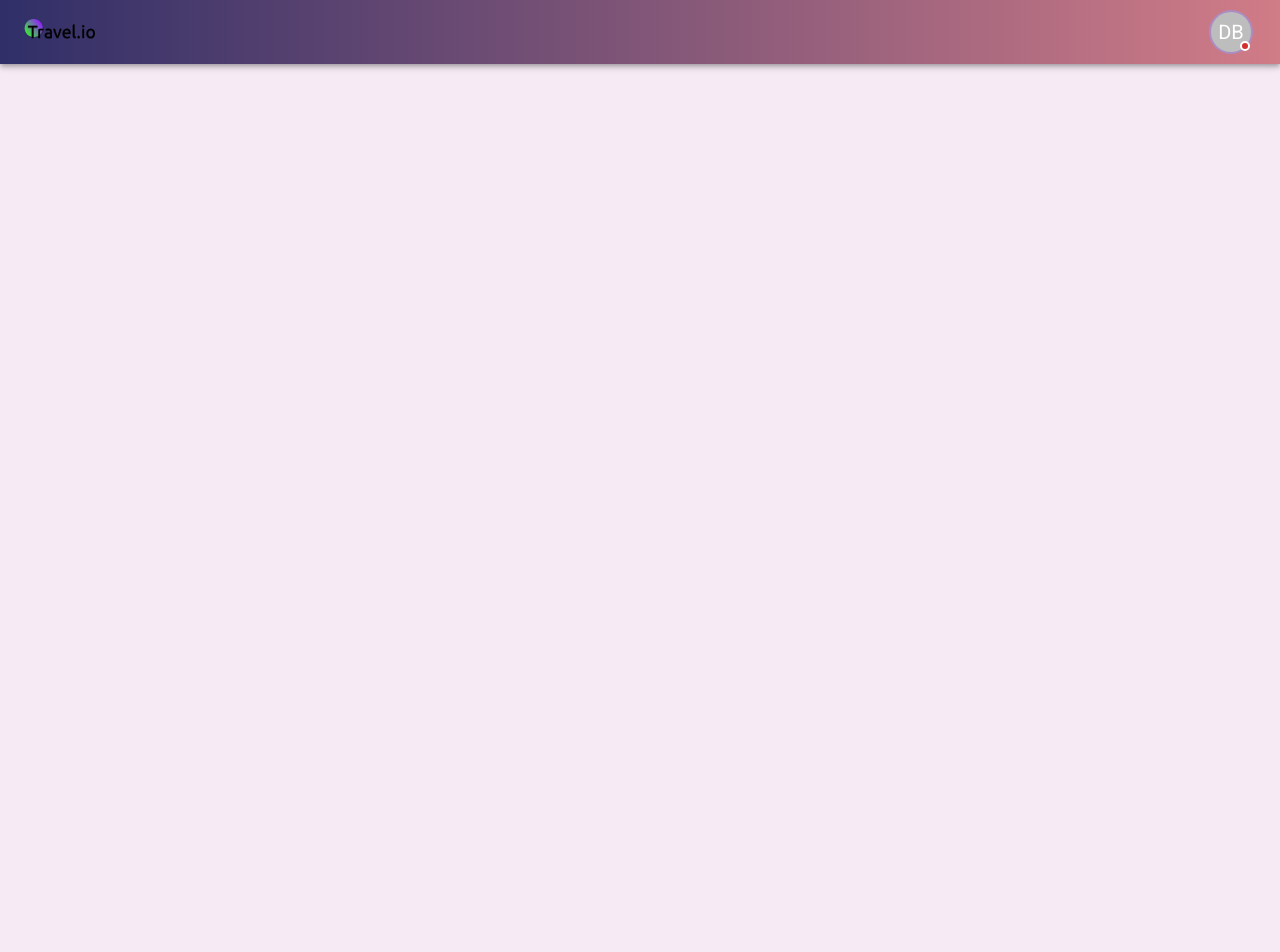
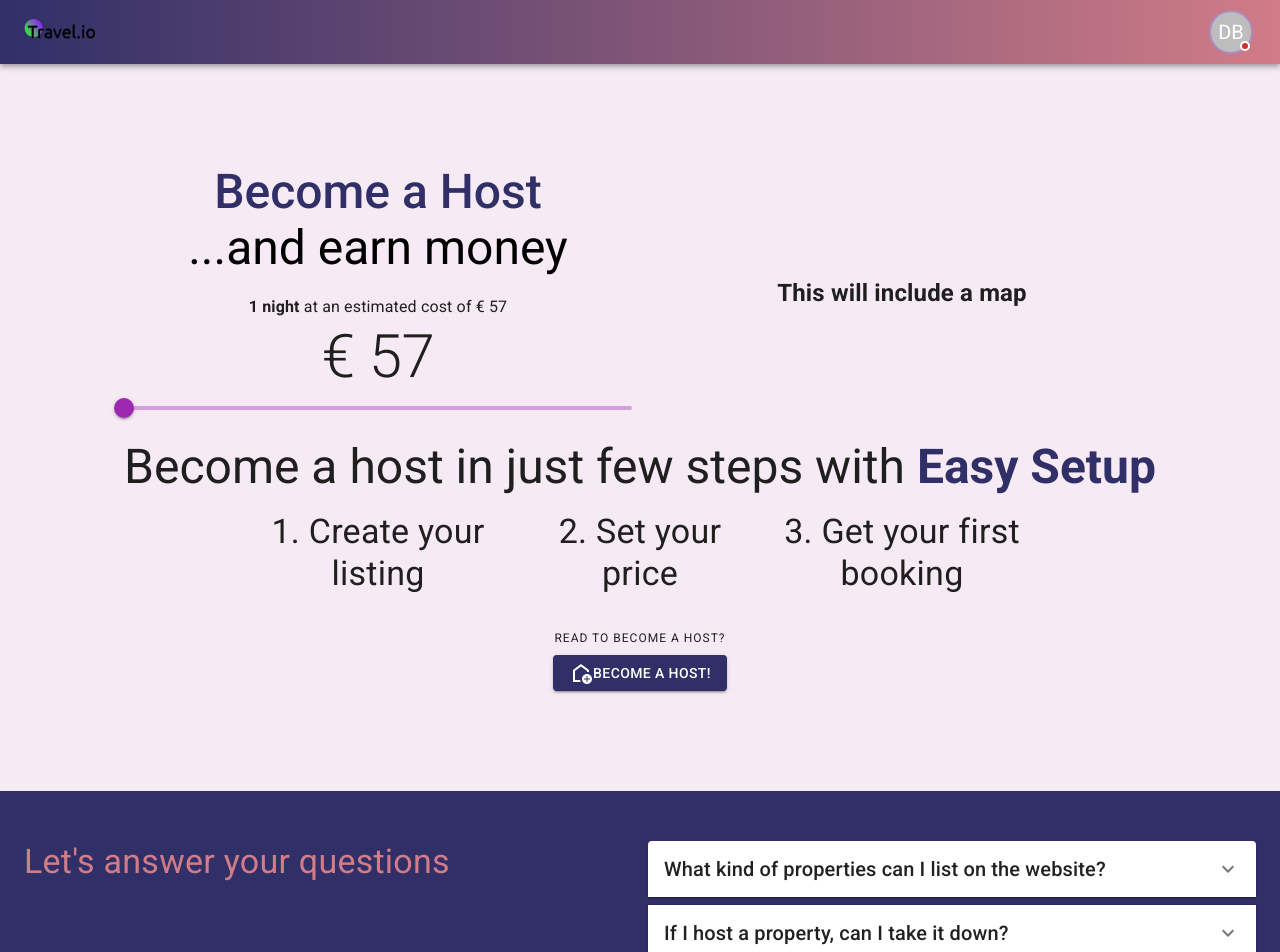
Before and after one commit to debe7408/nexstay-web3, a React (Create React App) app in the folder frontend/: page /host/information in a window 1280 px wide. Before the commit this address had no page. Shown: the top 952 px of the page. Before the commit the page ends 800 px from the top, so only its background shows below. Built offline with nearby package versions, Linux system fonts and the light colour scheme.

Commit message:
feat: hosting landing page

```diff
--- a/frontend/src/components/ProfileBadgeComponent.tsx
+++ b/frontend/src/components/ProfileBadgeComponent.tsx
@@ -95,6 +95,9 @@ const MenuItemsLoggedIn = (props: MenuItemsProps) => {
       <MenuItem component={Link} to="/profile" onClick={props.onClick}>
         Profile
       </MenuItem>
+      <MenuItem component={Link} to="/host/information" onClick={props.onClick}>
+        Become a Host
+      </MenuItem>
       <hr></hr>
       <MenuItem component={Link} to="/login" onClick={props.onLogOut}>
         Log out
--- a/frontend/src/components/RouteComponent.tsx
+++ b/frontend/src/components/RouteComponent.tsx
@@ -4,6 +4,7 @@ import HomePage from "../pages/Home/Home";
 import RegisterPage from "../pages/Register/RegisterPage";
 import LoginPage from "../pages/Login/LoginPage";
 import ProfilePage from "../pages/Profile/Profile";
+import HostFAQ from "../pages/Host/HostLandingPage";
 
 const Main = () => {
   const location = useLocation();
@@ -16,6 +17,7 @@ const Main = () => {
           <Route path="/register" element={<RegisterPage />} />
           <Route path="/login" element={<LoginPage />} />
           <Route path="/profile" element={<ProfilePage />} />
+          <Route path="/host/information" element={<HostFAQ />} />
         </Routes>
       </CSSTransition>
     </TransitionGroup>
--- /dev/null
+++ b/frontend/src/constants/faqHosting.ts
@@ -0,0 +1,12 @@
+export const questions = [
+  {
+    summary: "What kind of properties can I list on the website?",
+    details:
+      "As long as you own the property, you can host it! We do not allow listings for properties that are not owned by the host. This includes properties that are owned by a family member or friend.",
+  },
+  {
+    summary: "If I host a property, can I take it down?",
+    details:
+      "Absolutely! You can take your listing down at any time. You are in the control of the time you want to host your property. Be it a night or a month - you can take it down whenever you want.",
+  },
+];
--- /dev/null
+++ b/frontend/src/pages/Host/HostFAQ.tsx
@@ -0,0 +1,63 @@
+import {
+  Container,
+  Grid,
+  Typography,
+  Stack,
+  Accordion,
+  AccordionSummary,
+  AccordionDetails,
+  Box,
+} from "@mui/material";
+import ExpandMoreIcon from "@mui/icons-material/ExpandMore";
+import styled from "styled-components";
+import { themes } from "../../constants/colors";
+import { questions } from "../../constants/faqHosting";
+
+const HostFAQComponent = () => {
+  return (
+    <Container
+      maxWidth="xl"
+      sx={{
+        backgroundColor: `${themes.dark.main}`,
+        color: `${themes.dark.dark_accent}`,
+        paddingTop: "50px",
+        paddingBottom: "50px",
+      }}
+    >
+      <Grid container spacing={2}>
+        <Grid item xs={12} lg={6}>
+          <CustomBox>
+            <Typography variant="h4">Let's answer your questions</Typography>
+          </CustomBox>
+        </Grid>
+        <Grid item xs={12} lg={6}>
+          <Stack spacing={1}>
+            {questions.map((question, index) => (
+              <Accordion key={index}>
+                <AccordionSummary
+                  expandIcon={<ExpandMoreIcon />}
+                  id={`questionSummary${index}`}
+                >
+                  <Typography variant="h6">{question.summary} </Typography>
+                </AccordionSummary>
+                <AccordionDetails>
+                  <Typography variant="body1">{question.details}</Typography>
+                </AccordionDetails>
+              </Accordion>
+            ))}
+          </Stack>
+        </Grid>
+      </Grid>
+    </Container>
+  );
+};
+
+export default HostFAQComponent;
+
+const CustomBox = styled(Box)`
+  display: flex;
+  flex-direction: column;
+  justify-content: flex-start;
+  align-items: flex-start;
+  text-align: flex-start;
+`;
--- /dev/null
+++ b/frontend/src/pages/Host/HostLandingPage.tsx
@@ -0,0 +1,127 @@
+import {
+  Container,
+  Grid,
+  Box,
+  Typography,
+  Slider,
+  Button,
+} from "@mui/material";
+import AddHomeOutlinedIcon from "@mui/icons-material/AddHomeOutlined";
+import { useState } from "react";
+import styled from "styled-components";
+import { themes } from "../../constants/colors";
+import HostFAQComponent from "./HostFAQ";
+const HostFAQ = () => {
+  const [selectedNights, setSelectedNights] = useState(1);
+  return (
+    <>
+      <Container maxWidth="xl" sx={{}}>
+        <Grid
+          container
+          spacing={2}
+          sx={{
+            display: "flex",
+            justifyContent: "center",
+            alignItems: "center",
+            padding: "100px",
+          }}
+        >
+          <Grid item xs={12} md={12} lg={6}>
+            <CustomBox>
+              <Typography
+                variant="h3"
+                sx={{ fontWeight: "500", color: `${themes.dark.main}` }}
+              >
+                Become a Host
+              </Typography>
+              <Typography variant="h3" sx={{ color: `black` }} gutterBottom>
+                ...and earn money
+              </Typography>
+              <Typography variant="subtitle1">
+                <b>{selectedNights} night</b> at an estimated cost of € 57
+              </Typography>
+              <Typography variant="h2">€ {57 * selectedNights}</Typography>
+              <Slider
+                size="medium"
+                defaultValue={1}
+                max={10}
+                min={1}
+                onChange={(event, value) => setSelectedNights(Number(value))}
+                valueLabelDisplay="auto"
+                valueLabelFormat={(value) => `${value} nights`}
+                color="secondary"
+              />
+            </CustomBox>
+          </Grid>
+          <Grid item xs={12} md={12} lg={6}>
+            <CustomBox>
+              <h2>This will include a map</h2>
+            </CustomBox>
+          </Grid>
+          <Grid item xs={12}>
+            <CustomBox>
+              <Typography variant="h3">
+                Become a host in just few steps with{" "}
+                <b
+                  style={{
+                    color: `${themes.dark.main}`,
+                  }}
+                >
+                  Easy Setup
+                </b>
+              </Typography>
+            </CustomBox>
+          </Grid>
+          <Grid item xs={12} md={6} lg={3}>
+            <CustomBox>
+              <Typography variant="h4" gutterBottom>
+                1. Create your listing
+              </Typography>
+            </CustomBox>
+          </Grid>
+          <Grid item xs={12} md={6} lg={3}>
+            <CustomBox>
+              <Typography variant="h4" gutterBottom>
+                2. Set your price
+              </Typography>
+            </CustomBox>
+          </Grid>
+          <Grid item xs={12} md={6} lg={3}>
+            <CustomBox>
+              <Typography variant="h4" gutterBottom>
+                3. Get your first booking
+              </Typography>
+            </CustomBox>
+          </Grid>
+          <Grid item xs={12}>
+            <CustomBox>
+              <Typography variant="overline">Read to become a host?</Typography>
+              <Button
+                variant="contained"
+                sx={{
+                  backgroundColor: `${themes.dark.main}`,
+                  ":hover": {
+                    backgroundColor: `${themes.dark.dark_accent}`,
+                  },
+                }}
+              >
+                <AddHomeOutlinedIcon /> Become a host!
+              </Button>
+            </CustomBox>
+          </Grid>
+        </Grid>
+      </Container>
+      <HostFAQComponent />
+    </>
+  );
+};
+
+const CustomBox = styled(Box)`
+  display: flex;
+  flex-direction: column;
+  justify-content: center;
+  align-items: center;
+  text-align: center;
+`;
+
+export default HostFAQ;
```
